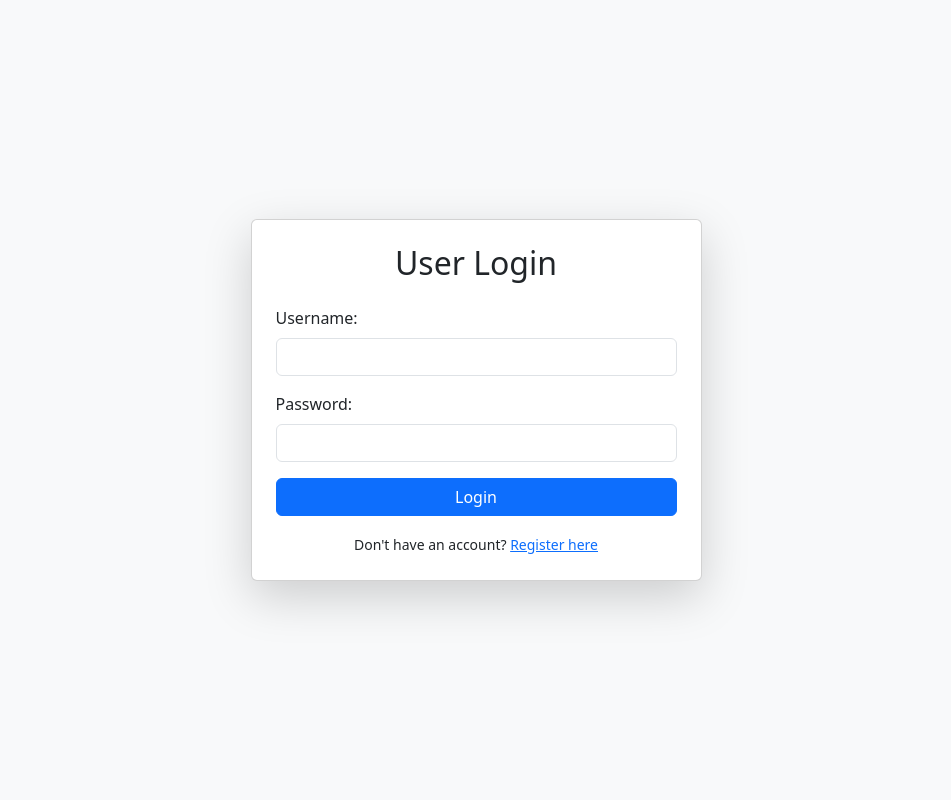
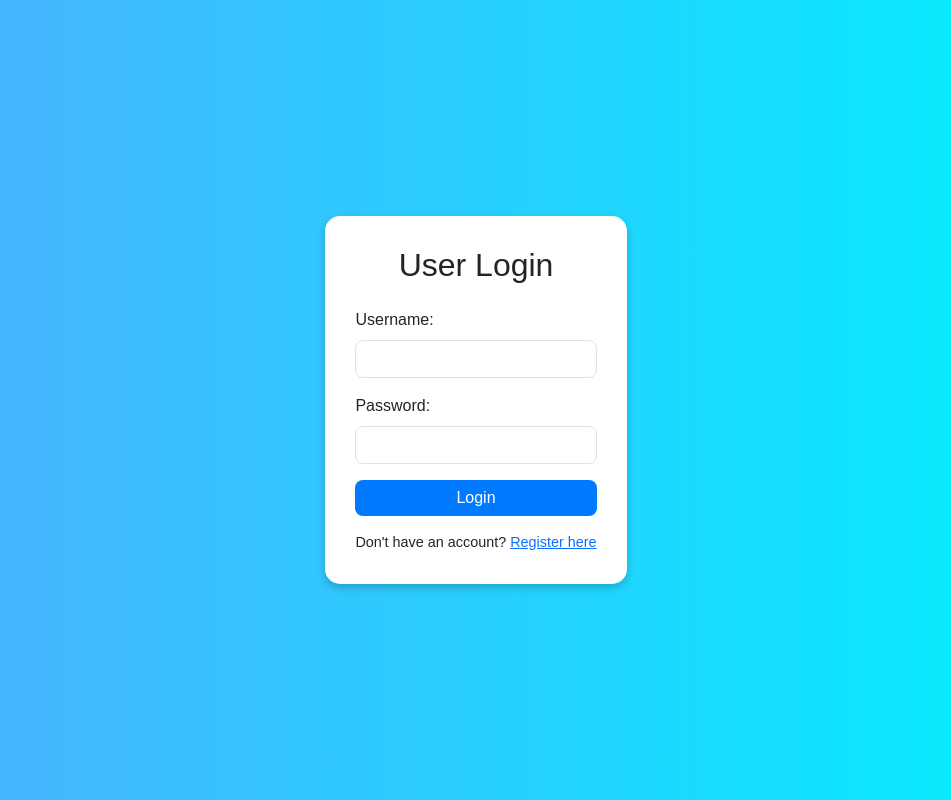
Before and after one commit to JoshuaBolilan/prelim-case-study, a PHP site: page / in a window 1280 px wide. Shown: the whole page, without its empty margins (164-1115 px from the left). Run offline with PHP 8.4, Linux system fonts and the light colour scheme.

Commit message:
style login

```diff
--- a/sprint1/php/db.php
+++ b/sprint1/php/db.php
@@ -2,7 +2,7 @@
 $host = "localhost";
 $dbname = "soap_system";
 $username = "root";
-$password = ""; // Set your MySQL password if needed
+$password = "Logitech08"; // Set your MySQL password if needed
 
 $conn = new mysqli($host, $username, $password, $dbname);
 
--- a/sprint2/php/db.php
+++ b/sprint2/php/db.php
@@ -2,7 +2,7 @@
 $host = "localhost";
 $dbname = "soap_system";
 $username = "root";
-$password = ""; // Set your MySQL password if needed
+$password = "Logitech08"; // Set your MySQL password if needed
 
 $conn = new mysqli($host, $username, $password, $dbname);
 
--- a/sprint2/php/index.php
+++ b/sprint2/php/index.php
@@ -14,7 +14,6 @@ if ($_SERVER["REQUEST_METHOD"] == "POST") {
 
     if ($row = $result->fetch_assoc()) {
         if (password_verify($password, $row['password_hash'])) {
-            // Start session and set user data
             $_SESSION['user_id'] = $row['id'];
             $_SESSION['username'] = $row['username'];
             $_SESSION['role'] = $row['role'];
@@ -37,15 +36,43 @@ if ($_SERVER["REQUEST_METHOD"] == "POST") {
     <meta name="viewport" content="width=device-width, initial-scale=1.0">
     <title>Login</title>
     <link rel="stylesheet" href="https://cdn.jsdelivr.net/npm/bootstrap@5.3.0/dist/css/bootstrap.min.css">
+    <style>
+        body {
+            background: linear-gradient(to right, #4facfe, #00f2fe);
+            font-family: Arial, sans-serif;
+        }
+        .login-container {
+            max-width: 400px;
+            background: #fff;
+            padding: 30px;
+            border-radius: 15px;
+            box-shadow: 0 4px 10px rgba(0, 0, 0, 0.2);
+        }
+        .form-control {
+            border-radius: 8px;
+        }
+        .btn-primary {
+            border-radius: 8px;
+            background-color: #007bff;
+            border: none;
+            transition: 0.3s;
+        }
+        .btn-primary:hover {
+            background-color: #0056b3;
+        }
+        .alert {
+            border-radius: 8px;
+        }
+        .text-small {
+            font-size: 0.9rem;
+        }
+    </style>
 </head>
-<body class="d-flex align-items-center justify-content-center vh-100 bg-light">
-    <div class="container">
-        <div class="row justify-content-center">
-            <div class="col-md-5">
-                <div class="card shadow-lg p-4">
+<body class="d-flex align-items-center justify-content-center vh-100">
+    <div class="login-container">
         <h2 class="text-center mb-4">User Login</h2>
         <?php if (isset($error)) : ?>
-                        <div class="alert alert-danger"> <?php echo $error; ?> </div>
+            <div class="alert alert-danger text-center"> <?php echo $error; ?> </div>
         <?php endif; ?>
         <form action="index.php" method="POST">
             <div class="mb-3">
@@ -60,11 +87,8 @@ if ($_SERVER["REQUEST_METHOD"] == "POST") {
                 <button type="submit" class="btn btn-primary">Login</button>
             </div>
         </form>
-                    <div class="text-center mt-3">
-                        <small>Don't have an account? <a href="register.php">Register here</a></small>
-                    </div>
-                </div>
-            </div>
+        <div class="text-center mt-3 text-small">
+            Don't have an account? <a href="register.php">Register here</a>
         </div>
     </div>
 </body>
```
Lines whose indentation alone changed are shown as unchanged.
